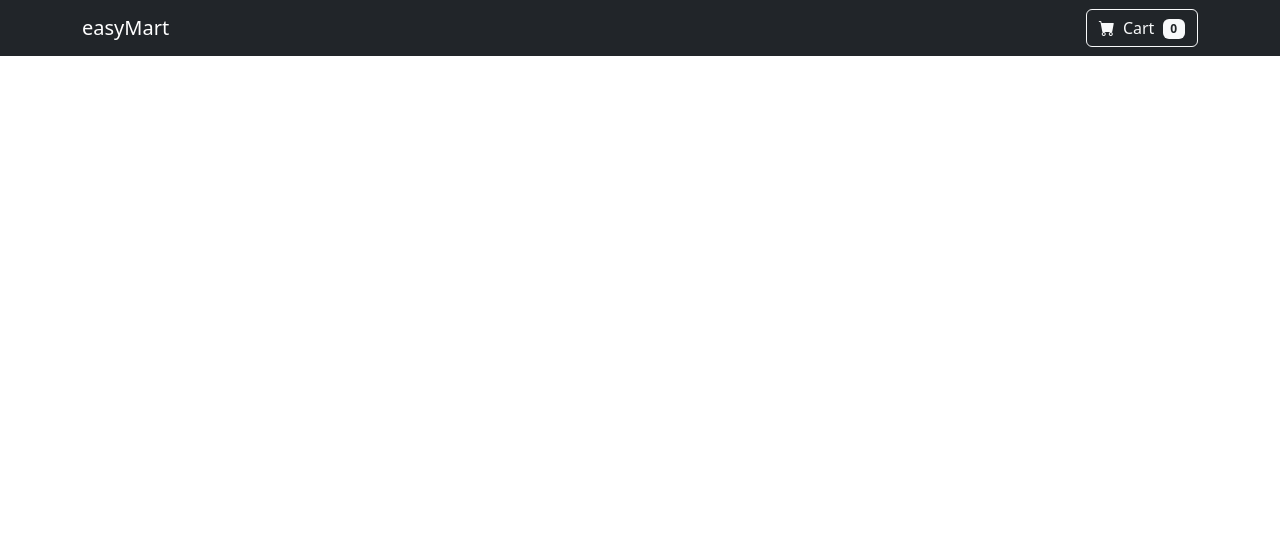
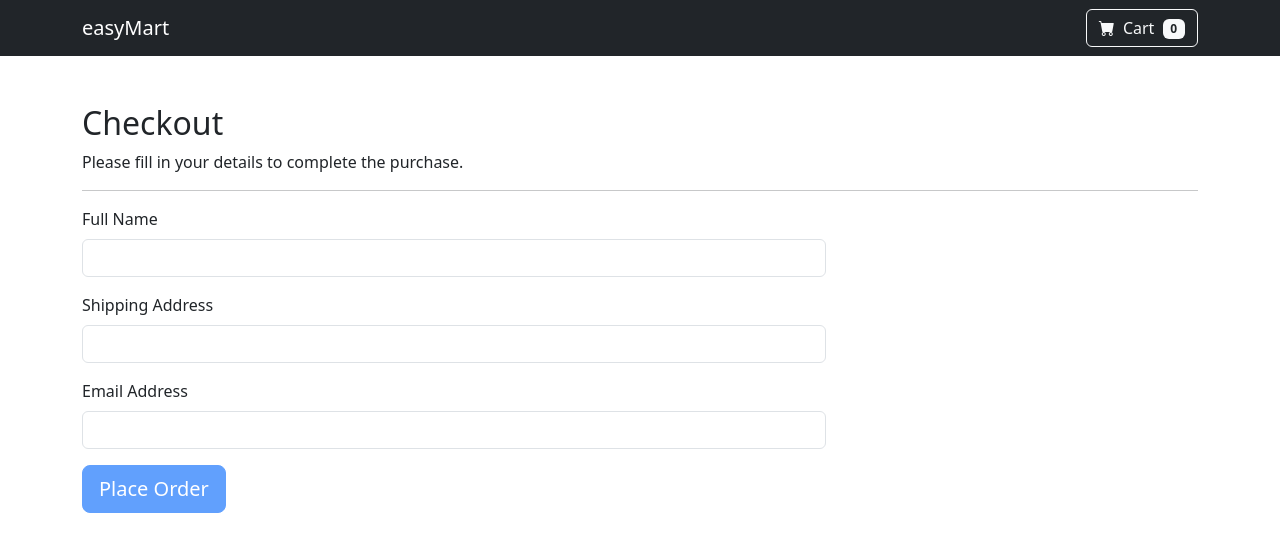
Before and after one commit to masumKazibd/easyMart, an Angular app in the folder easyMart/: page /checkout in a window 1280 px wide. Before the commit this address led to /. Shown: the top 552 px of the page. Built offline with nearby package versions, Linux system fonts and the light colour scheme.

Commit message:
checkout page

```diff
--- a/easyMart/src/app/app.routes.ts
+++ b/easyMart/src/app/app.routes.ts
@@ -2,10 +2,12 @@ import { Routes } from '@angular/router';
 import { ProductListComponent } from './components/product-list/product-list.component';
 import { ProductDetailsComponent } from './components/product-details/product-details.component';
 import { CartComponent } from './components/cart/cart.component';
+import { CheckoutComponent } from './components/checkout/checkout.component';
 
 export const routes: Routes = [
     {path: '', redirectTo: 'products', pathMatch: 'full'},
     {path: 'products', component: ProductListComponent},
     {path: 'product/:id', component: ProductDetailsComponent},
-    {path: 'cart', component: CartComponent}
+    {path: 'cart', component: CartComponent},
+    {path: 'checkout', component: CheckoutComponent}
 ];
--- a/easyMart/src/app/components/cart/cart.component.html
+++ b/easyMart/src/app/components/cart/cart.component.html
@@ -37,6 +37,11 @@
             <button class="btn btn-warning me-3" (click)="clearCart()">Clear Cart</button>
             <h4 class="mb-0">Grand Total <span class="fw-bold">{{ totalPrice | currency: 'USD'}}</span></h4>
         </div>
+        <div class="d-flex justify-content-end align-items-center mt-4">
+            <button class="btn btn-warning me-3" (click)="clearCart()">Clear Cart</button>
+            <a routerLink="/checkout" class="btn btn-success me-3">Proceed to Checkout</a>
+            <h4 class="mb-0">Grand Total: <span class="fw-bold">{{ totalPrice | currency:'USD' }}</span></h4>
+        </div>
     </div>
     <ng-template #emptyCart>
         <div class="alert alert-info">
--- /dev/null
+++ b/easyMart/src/app/components/checkout/checkout.component.html
@@ -0,0 +1,39 @@
+<div class="container py-5">
+    <h2>Checkout</h2>
+    <p>Please fill in your details to complete the purchase.</p>
+    <hr>
+
+    <div class="col-md-8">
+        <form [formGroup]="checkoutForm" (ngSubmit)="onSubmit()">
+            <div class="mb-3">
+                <label for="name" class="form-label">Full Name</label>
+                <input type="text" id="name" class="form-control" formControlName="name">
+                <div *ngIf="checkoutForm.get('name')?.invalid && checkoutForm.get('name')?.touched"
+                    class="text-danger mt-1">
+                    Name is required.
+                </div>
+            </div>
+            <div class="mb-3">
+                <label for="address" class="form-label">Shipping Address</label>
+                <input type="text" id="address" class="form-control" formControlName="address">
+                <div *ngIf="checkoutForm.get('address')?.invalid && checkoutForm.get('address')?.touched"
+                    class="text-danger mt-1">
+                    Address is required.
+                </div>
+            </div>
+
+            <div class="mb-3">
+                <label for="email" class="form-label">Email Address</label>
+                <input type="email" id="email" class="form-control" formControlName="email">
+                <div *ngIf="checkoutForm.get('email')?.invalid && checkoutForm.get('email')?.touched"
+                    class="text-danger mt-1">
+                    <span *ngIf="checkoutForm.get('email')?.errors?.['required']">Email is required.</span>
+                    <span *ngIf="checkoutForm.get('email')?.errors?.['email']">Please enter a valid email
+                        address.</span>
+                </div>
+            </div>
+            <button type="submit" class="btn btn-primary btn-lg" [disabled]="checkoutForm.invalid">Place Order</button>
+
+        </form>
+    </div>
+</div>
--- /dev/null
+++ b/easyMart/src/app/components/checkout/checkout.component.ts
@@ -0,0 +1,47 @@
+import { CommonModule } from '@angular/common';
+import { Component, OnInit } from '@angular/core';
+import { FormBuilder, FormGroup, ReactiveFormsModule, Validators } from '@angular/forms';
+import { CartService } from '../../services/cart.service';
+import { Route, Router } from '@angular/router';
+
+@Component({
+  selector: 'app-checkout',
+  standalone: true,
+  imports: [
+    ReactiveFormsModule,
+    CommonModule
+  ],
+  templateUrl: './checkout.component.html',
+  styleUrl: './checkout.component.scss'
+})
+export class CheckoutComponent implements OnInit{
+  checkoutForm: FormGroup;
+
+  constructor(
+    private formBuilder: FormBuilder,
+    private cartService: CartService,
+    private router: Router
+  ){
+    this.checkoutForm = this.formBuilder.group({
+      name: ['', Validators.required],
+      address: ['', Validators.required],
+      email: ['', Validators.required, Validators.email]
+    })
+  }
+  ngOnInit(): void {
+
+  }
+  onSubmit(): void{
+    if(this.checkoutForm.invalid){
+      alert('Please fillout the required field!!');
+      return;
+    }
+    console.log('Order detials: ', this.checkoutForm.value);
+    console.log('Cart items: ', this.cartService.getItems());
+
+    alert('Your order has been placed successfully!');
+    this.cartService.clearCart();
+    this.checkoutForm.reset();
+    this.router.navigate(['/products']);
+  }
+}
```
Also changed, not shown: easyMart/src/app/components/checkout/checkout.component.scss (added), 1 other file (tests, documents, lock files or other folders).
